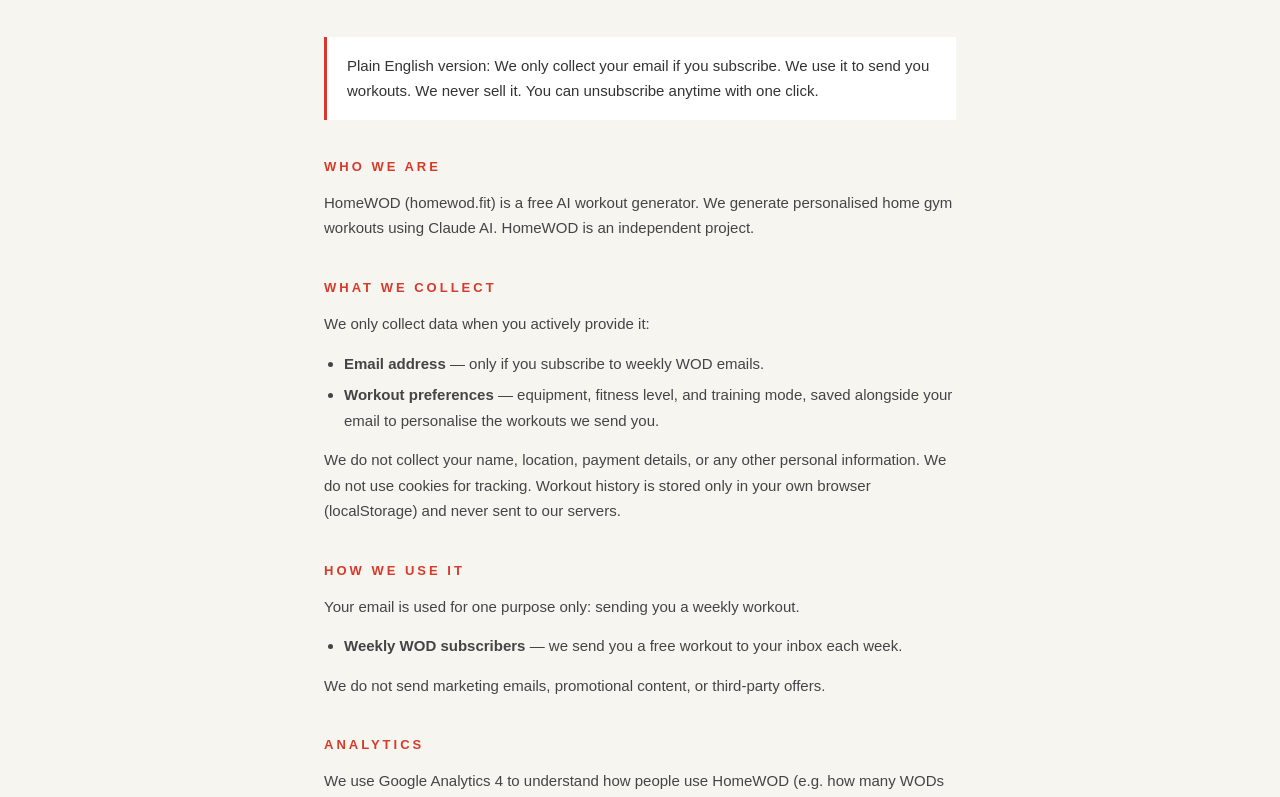
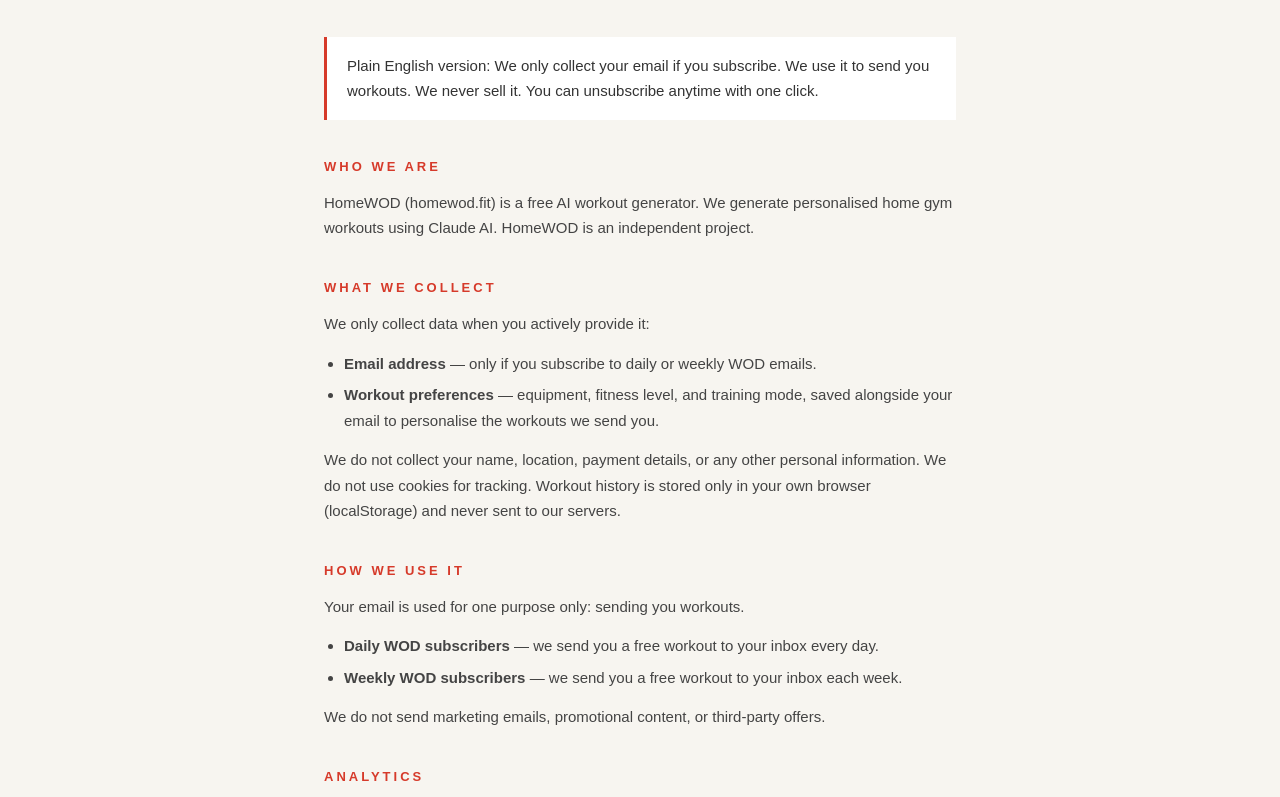
Before and after one commit to aka101/homewod, a website: page privacy.html in a window 1280 px wide. Shown: the part 239-1036 px from the top of the page. Drawn offline with Linux system fonts and the light colour scheme.

Commit message:
Privacy: daily and weekly WOD subscribers

```diff
--- a/privacy.html
+++ b/privacy.html
@@ -95,14 +95,15 @@
   <h2>What we collect</h2>
   <p>We only collect data when you actively provide it:</p>
   <ul>
-    <li><strong>Email address</strong> — only if you subscribe to weekly WOD emails.</li>
+    <li><strong>Email address</strong> — only if you subscribe to daily or weekly WOD emails.</li>
     <li><strong>Workout preferences</strong> — equipment, fitness level, and training mode, saved alongside your email to personalise the workouts we send you.</li>
   </ul>
   <p>We do not collect your name, location, payment details, or any other personal information. We do not use cookies for tracking. Workout history is stored only in your own browser (localStorage) and never sent to our servers.</p>
 
   <h2>How we use it</h2>
-  <p>Your email is used for one purpose only: sending you a weekly workout.</p>
+  <p>Your email is used for one purpose only: sending you workouts.</p>
   <ul>
+    <li><strong>Daily WOD subscribers</strong> — we send you a free workout to your inbox every day.</li>
     <li><strong>Weekly WOD subscribers</strong> — we send you a free workout to your inbox each week.</li>
   </ul>
   <p>We do not send marketing emails, promotional content, or third-party offers.</p>
```
